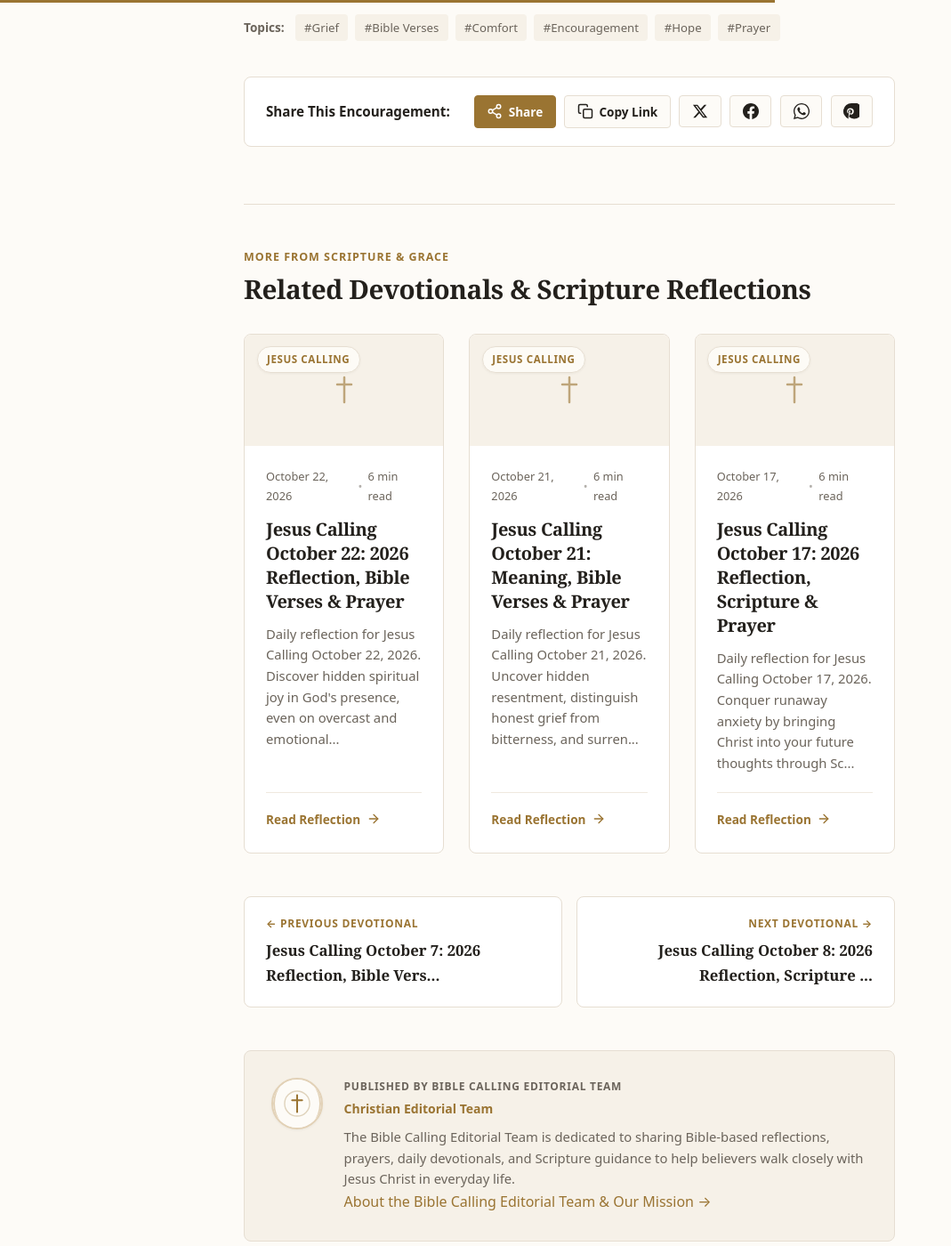
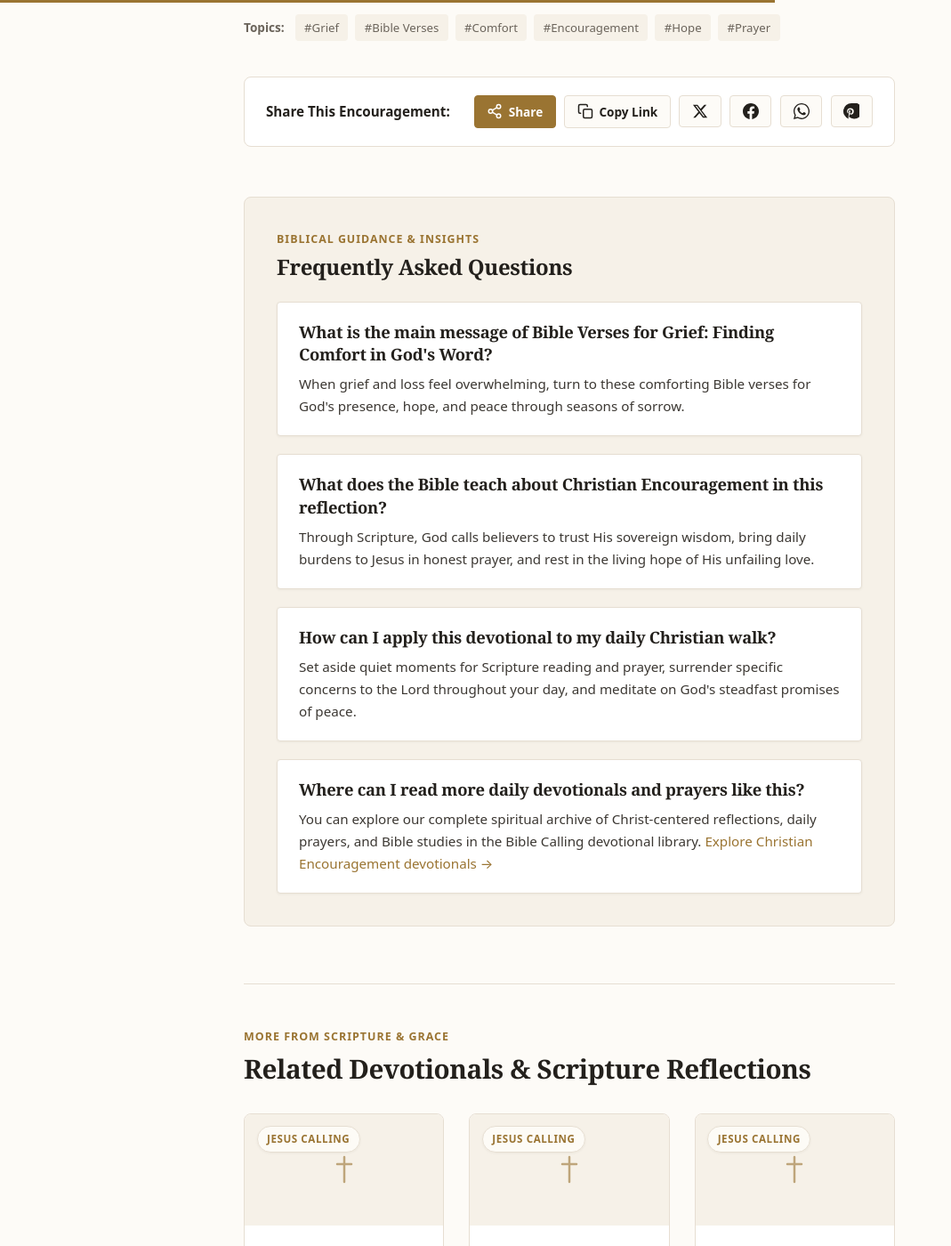
Before and after one commit to biblecalling/biblecalling.github.io, a Jekyll site: the page built from _posts/2026-10-08-bible-verses-for-grief.md, in a window 1280 px wide and 1400 px high, scrolled down 8850 px. Shown: the whole window at 89% size, without its empty margins (0-1069 px from the left). Built offline with Jekyll 4.4.1, drawn with Linux system fonts in a browser that asks for light colours.

Commit message:
fix: render visible FAQ section and FAQPage schema in post template for all posts

```diff
--- a/_includes/faq-schema.html
+++ /dev/null
@@ -1,77 +0,0 @@
-{% assign has_manual_faq_schema = false %}
-{% if page.content contains '"@type": "FAQPage"' or page.content contains '"@type":"FAQPage"' or page.content contains '@type": "FAQPage"' %}
-  {% assign has_manual_faq_schema = true %}
-{% endif %}
-
-{% unless has_manual_faq_schema %}
-  {% if page.faq and page.faq.size > 0 %}
-    <!-- FAQPage Schema (from Front-Matter) -->
-    <script type="application/ld+json">
-    {
-      "@context": "https://schema.org",
-      "@type": "FAQPage",
-      "@id": "{{ canonical_url }}#faq",
-      "mainEntity": [
-        {% for item in page.faq %}
-        {
-          "@type": "Question",
-          "name": {{ item.question | jsonify }},
-          "acceptedAnswer": {
-            "@type": "Answer",
-            "text": {{ item.answer | strip_html | jsonify }}
-          }
-        }{% unless forloop.last %},{% endunless %}
-        {% endfor %}
-      ]
-    }
-    </script>
-  {% elsif page.layout == 'post' %}
-    {% assign post_cat = page.categories.first | default: "Faith" %}
-    {% assign post_summary = page.description | default: page.excerpt | strip_html | strip_newlines | truncate: 240 %}
-    {% if post_summary == "" or post_summary == nil %}
-      {% assign post_summary = "A biblical reflection and devotional guide centered on Jesus Christ, faith, and daily prayer." %}
-    {% endif %}
-    <!-- Automated FAQPage Schema for Devotional Posts -->
-    <script type="application/ld+json">
-    {
-      "@context": "https://schema.org",
-      "@type": "FAQPage",
-      "@id": "{{ canonical_url }}#faq",
-      "mainEntity": [
-        {
-          "@type": "Question",
-          "name": {{ "What is " | append: page.title | append: " about?" | jsonify }},
-          "acceptedAnswer": {
-            "@type": "Answer",
-            "text": {{ post_summary | jsonify }}
-          }
-        },
-        {
-          "@type": "Question",
-          "name": {{ "What does the Bible teach about " | append: post_cat | append: " in this reflection?" | jsonify }},
-          "acceptedAnswer": {
-            "@type": "Answer",
-            "text": {{ "Through Scripture, God calls believers to trust His sovereign wisdom, surrender daily burdens in honest prayer, and rest in the living hope of Jesus Christ." | jsonify }}
-          }
-        },
-        {
-          "@type": "Question",
-          "name": {{ "How can I apply this reflection to my daily Christian walk?" | jsonify }},
-          "acceptedAnswer": {
-            "@type": "Answer",
-            "text": {{ "Set aside quiet moments for Scripture reading and prayer, bring specific concerns to Jesus throughout your day, and meditate on God's promises of peace and guidance." | jsonify }}
-          }
-        },
-        {
-          "@type": "Question",
-          "name": {{ "Where can I read more daily devotionals and scripture prayers?" | jsonify }},
-          "acceptedAnswer": {
-            "@type": "Answer",
-            "text": {{ "Explore our complete spiritual archive of Christ-centered reflections, daily prayer guides, and Bible studies at Bible Calling (https://biblecalling.github.io/blog/)." | jsonify }}
-          }
-        }
-      ]
-    }
-    </script>
-  {% endif %}
-{% endunless %}
--- a/_includes/head.html
+++ b/_includes/head.html
@@ -330,6 +330,3 @@
   ]
 }
 </script>
-
-<!-- FAQPage Structured Data -->
-{% include faq-schema.html %}
--- a/_layouts/post.html
+++ b/_layouts/post.html
@@ -123,8 +123,14 @@
       {% include share-buttons.html %}
     </div>
 
-    <!-- Frequently Asked Questions (if defined in front-matter) -->
+    <!-- Frequently Asked Questions Section (Visible on Post + FAQPage Schema) -->
+    {% assign has_inline_faq = false %}
+    {% if content contains "Frequently Asked Questions" or content contains "frequently-asked-questions" or content contains '"@type": "FAQPage"' or content contains '"@type":"FAQPage"' %}
+      {% assign has_inline_faq = true %}
+    {% endif %}
+
     {% if page.faq and page.faq.size > 0 %}
+      <!-- 1. Custom Front-Matter FAQ -->
       <section class="post-faq-section" aria-labelledby="post-faq-heading">
         <div class="post-faq-header">
           <span class="post-faq-badge">Biblical Guidance &amp; Insights</span>
@@ -141,6 +147,121 @@
           {% endfor %}
         </div>
       </section>
+
+      <script type="application/ld+json">
+      {
+        "@context": "https://schema.org",
+        "@type": "FAQPage",
+        "@id": "{{ site.url }}{{ site.baseurl }}{{ page.url }}#faq",
+        "mainEntity": [
+          {% for item in page.faq %}
+          {
+            "@type": "Question",
+            "name": {{ item.question | jsonify }},
+            "acceptedAnswer": {
+              "@type": "Answer",
+              "text": {{ item.answer | strip_html | jsonify }}
+            }
+          }{% unless forloop.last %},{% endunless %}
+          {% endfor %}
+        ]
+      }
+      </script>
+
+    {% elsif has_inline_faq == false %}
+      <!-- 2. Automated Post FAQ Section for Posts without Hardcoded FAQ -->
+      {% assign post_cat = page.categories.first | default: "Faith" %}
+      {% assign post_summary = page.description | default: page.excerpt | strip_html | strip_newlines | truncate: 260 %}
+      {% if post_summary == "" or post_summary == nil %}
+        {% assign post_summary = "A heart-centered biblical reflection exploring God's peace, grace, and guidance for your daily walk with Jesus Christ." %}
+      {% endif %}
+
+      {% assign faq_q1 = "What is the main message of " | append: page.title | append: "?" %}
+      {% assign faq_a1 = post_summary %}
+
+      {% assign faq_q2 = "What does the Bible teach about " | append: post_cat | append: " in this reflection?" %}
+      {% assign faq_a2 = "Through Scripture, God calls believers to trust His sovereign wisdom, bring daily burdens to Jesus in honest prayer, and rest in the living hope of His unfailing love." %}
+
+      {% assign faq_q3 = "How can I apply this devotional to my daily Christian walk?" %}
+      {% assign faq_a3 = "Set aside quiet moments for Scripture reading and prayer, surrender specific concerns to the Lord throughout your day, and meditate on God's steadfast promises of peace." %}
+
+      {% assign faq_q4 = "Where can I read more daily devotionals and prayers like this?" %}
+      {% assign faq_a4 = "You can explore our complete spiritual archive of Christ-centered reflections, daily prayers, and Bible studies in the Bible Calling devotional library." %}
+
+      <section class="post-faq-section" aria-labelledby="post-faq-heading">
+        <div class="post-faq-header">
+          <span class="post-faq-badge">Biblical Guidance &amp; Insights</span>
+          <h2 id="post-faq-heading" class="post-faq-title">Frequently Asked Questions</h2>
+        </div>
+        <div class="post-faq-list">
+          <div class="post-faq-item">
+            <h3 class="post-faq-question">{{ faq_q1 }}</h3>
+            <div class="post-faq-answer">
+              <p>{{ faq_a1 }}</p>
+            </div>
+          </div>
+          <div class="post-faq-item">
+            <h3 class="post-faq-question">{{ faq_q2 }}</h3>
+            <div class="post-faq-answer">
+              <p>{{ faq_a2 }}</p>
+            </div>
+          </div>
+          <div class="post-faq-item">
+            <h3 class="post-faq-question">{{ faq_q3 }}</h3>
+            <div class="post-faq-answer">
+              <p>{{ faq_a3 }}</p>
+            </div>
+          </div>
+          <div class="post-faq-item">
+            <h3 class="post-faq-question">{{ faq_q4 }}</h3>
+            <div class="post-faq-answer">
+              <p>{{ faq_a4 }} <a href="{{ site.baseurl }}/categories/{{ post_cat | slugify }}/">Explore {{ post_cat }} devotionals &rarr;</a></p>
+            </div>
+          </div>
+        </div>
+      </section>
+
+      <script type="application/ld+json">
+      {
+        "@context": "https://schema.org",
+        "@type": "FAQPage",
+        "@id": "{{ site.url }}{{ site.baseurl }}{{ page.url }}#faq",
+        "mainEntity": [
+          {
+            "@type": "Question",
+            "name": {{ faq_q1 | jsonify }},
+            "acceptedAnswer": {
+              "@type": "Answer",
+              "text": {{ faq_a1 | jsonify }}
+            }
+          },
+          {
+            "@type": "Question",
+            "name": {{ faq_q2 | jsonify }},
+            "acceptedAnswer": {
+              "@type": "Answer",
+              "text": {{ faq_a2 | jsonify }}
+            }
+          },
+          {
+            "@type": "Question",
+            "name": {{ faq_q3 | jsonify }},
+            "acceptedAnswer": {
+              "@type": "Answer",
+              "text": {{ faq_a3 | jsonify }}
+            }
+          },
+          {
+            "@type": "Question",
+            "name": {{ faq_q4 | jsonify }},
+            "acceptedAnswer": {
+              "@type": "Answer",
+              "text": {{ faq_a4 | jsonify }}
+            }
+          }
+        ]
+      }
+      </script>
     {% endif %}
 
     <!-- Related Devotionals -->
```
